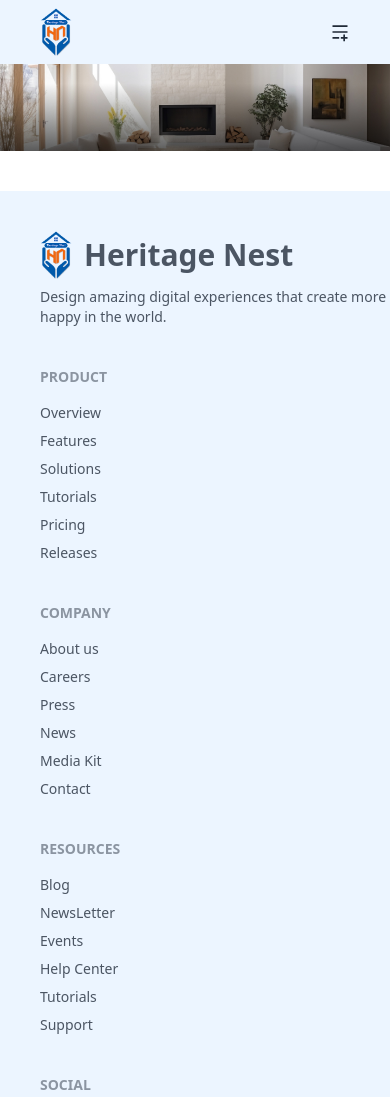
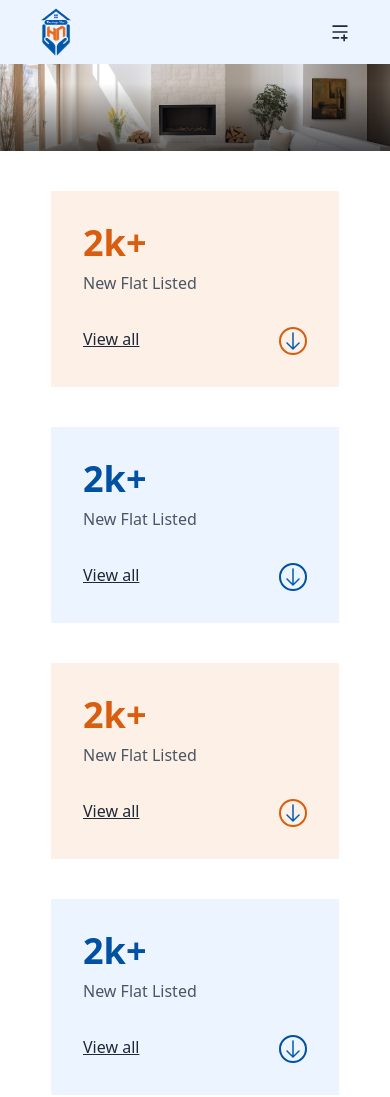
Before and after one commit to alzabid/Heritage-Nest, a React (Vite) app: page /about in a window 390 px wide. Shown: the top 1097 px of the page. Built offline with nearby package versions, Linux system fonts and the light colour scheme.

Commit message:
added about page

```diff
--- a/package.json
+++ b/package.json
@@ -17,7 +17,8 @@
     "react-helmet-async": "^2.0.4",
     "react-icons": "^5.1.0",
     "react-router-dom": "^6.23.0",
-    "sort-by": "^1.2.0"
+    "sort-by": "^1.2.0",
+    "swiper": "^11.1.1"
   },
   "devDependencies": {
     "@types/react": "^18.2.66",
--- /dev/null
+++ b/src/Components/Reviews.jsx
@@ -0,0 +1,100 @@
+
+
+const Reviews = () => {
+    return (
+      <div className="flex flex-col md:flex-row gap-6 justify-center">
+        {/* 1 */}
+        <div className="card-body max-w-[592px] space-y-5 bg-[#ECF5FF]">
+          <div className="rating rating-md flex gap-3 items-center justify-center">
+            <input
+              type="radio"
+              name="rating-7"
+              className="mask mask-star-2 bg-[#FEC84B]"
+            />
+            <input
+              type="radio"
+              name="rating-7"
+              className="mask mask-star-2 bg-[#FEC84B]"
+            />
+            <input
+              type="radio"
+              name="rating-7"
+              className="mask mask-star-2 bg-[#FEC84B]"
+            />
+            <input
+              type="radio"
+              name="rating-7"
+              className="mask mask-star-2 bg-[#FEC84B]"
+              checked
+            />
+            <input
+              type="radio"
+              name="rating-7"
+              className="mask mask-star-2 bg-[#FEC84B]"
+            />
+          </div>
+          <p className="text-gray-600 text-center">
+            "The level of security provided by CypherPlay is unmatched. I feel
+            confident using my card for both everyday purchases and travel. It's
+            the peace of mind I was looking for."
+          </p>
+          <div className=" mt-6 flex flex-col justify-center items-center ">
+            <div className="avatar">
+              <div className="border-2 rounded-full border-[#D95D0F]">
+                <img src="/public/image/review1.png" />
+              </div>
+            </div>
+            <p className="text-2xl font-semibold">Tony Stark</p>
+            <p>Marketing manager, XYZ</p>
+          </div>
+        </div>
+        {/* 2 */}
+        <div className="card-body max-w-[592px] space-y-5 bg-[#ECF5FF]">
+          <div className="rating rating-md flex gap-3 items-center justify-center">
+            <input
+              type="radio"
+              name="rating-7"
+              className="mask mask-star-2 bg-[#FEC84B]"
+            />
+            <input
+              type="radio"
+              name="rating-7"
+              className="mask mask-star-2 bg-[#FEC84B]"
+            />
+            <input
+              type="radio"
+              name="rating-7"
+              className="mask mask-star-2 bg-[#FEC84B]"
+              checked
+            />
+            <input
+              type="radio"
+              name="rating-7"
+              className="mask mask-star-2 bg-[#FEC84B]"
+            />
+            <input
+              type="radio"
+              name="rating-7"
+              className="mask mask-star-2 bg-[#FEC84B]"
+            />
+          </div>
+          <p className="text-gray-600 text-center">
+            "The level of security provided by CypherPlay is unmatched. I feel
+            confident using my card for both everyday purchases and travel. It's
+            the peace of mind I was looking for."
+          </p>
+          <div className=" mt-6 flex flex-col justify-center items-center ">
+            <div className="avatar">
+              <div className="border-2 rounded-full border-[#D95D0F]">
+                <img src="/public/image/review2.png" />
+              </div>
+            </div>
+            <p className="text-2xl font-semibold">Tony Stark</p>
+            <p>Marketing manager, XYZ</p>
+          </div>
+        </div>
+      </div>
+    );
+};
+
+export default Reviews;
--- a/src/Pages/About.jsx
+++ /dev/null
@@ -1,11 +0,0 @@
-
-
-const About = () => {
-    return (
-        <div>
-            <img className="w-full object-cover object-center" src="/public/image/about.jpg" alt="" />
-        </div>
-    );
-};
-
-export default About;
--- /dev/null
+++ b/src/Pages/About/About.jsx
@@ -0,0 +1,28 @@
+import Reviews from "../../Components/Reviews";
+import Booking from "./Booking";
+import Cards from "./Cards";
+import Team from "./Team";
+
+const About = () => {
+  return (
+    <>
+      <img
+        className="w-full object-cover object-center"
+        src="/public/image/about.jpg"
+        alt=""
+      />
+      <div className="max-w-7xl mx-auto">
+        <Cards />
+        <p className="text-3xl font-bold mb-8">
+          Discover the Faces Behind Our Success
+        </p>
+        <Team />
+        <Booking/>
+        <p className="text-3xl font-bold mb-8 text-center">Testimonials</p>
+        <Reviews/>
+      </div>
+    </>
+  );
+};
+
+export default About;
--- /dev/null
+++ b/src/Pages/About/Booking.jsx
@@ -0,0 +1,29 @@
+
+
+const Booking = () => {
+    return (
+      <div className="flex flex-col md:flex-row gap-10 lg:gap-36 justify-between items-center my-10">
+        <div className="flex flex-col items-center md:items-start max-w-[700px]">
+          <p className=" text-center md:text-start text-xl ">
+            --- Meet the Team For Book Consultation
+          </p>
+          <h1 className="  text-center md:text-start text-3xl font-bold my-3 ">
+            Meet the stewards of your heritage journey
+          </h1>
+          <p className="  text-center md:text-start">
+            each member an embodiment of expertise and warmth, dedicated to
+            guiding you home, <br /> every step of the way.
+          </p>
+          <button className="px-4 py-2 mt-6 md:mt-20 text-white bg-[#0059B1]">
+            Booking Consultation Now
+          </button>
+        </div>
+
+        <div className="">
+          <img src="/public/image/about4.jpg" alt="" />
+        </div>
+      </div>
+    );
+};
+
+export default Booking;
--- /dev/null
+++ b/src/Pages/About/Cards.jsx
@@ -0,0 +1,74 @@
+
+
+const Cards = () => {
+    return (
+      <div className="">
+        <div className="flex justify-center items-center">
+          <div className="grid grid-cols-1 md:grid-cols-2 lg:grid-cols-4 gap-10 my-10">
+            {/* 1 */}
+            <div className="card-body w-72 bg-[#FDF0E7]">
+              <h1 className="text-4xl font-bold text-[#D95D0F]">2k+</h1>
+              <p className="text-gray-600">New Flat Listed</p>
+              <div className=" mt-6 flex justify-between">
+                <p className="cursor-pointer">
+                  <u> View all</u>
+                </p>
+                <div className="avatar">
+                  <div className="border-2 rounded-full border-[#D95D0F]">
+                    <img src="/public/icon/arrow.png" />
+                  </div>
+                </div>
+              </div>
+            </div>
+            {/* 2 */}
+            <div className="card-body w-72 bg-[#ECF5FF]">
+              <h1 className="text-4xl font-bold text-[#0051A1]">2k+</h1>
+              <p className="text-gray-600">New Flat Listed</p>
+              <div className=" mt-6 flex justify-between">
+                <p className="cursor-pointer">
+                  <u> View all</u>
+                </p>
+                <div className="avatar">
+                  <div className="border-2 rounded-full border-[#0051A1]">
+                    <img src="/public/icon/arrow.png" />
+                  </div>
+                </div>
+              </div>
+            </div>
+            {/* 3 */}
+            <div className="card-body w-72 bg-[#FDF0E7]">
+              <h1 className="text-4xl font-bold text-[#D95D0F]">2k+</h1>
+              <p className="text-gray-600">New Flat Listed</p>
+              <div className=" mt-6 flex justify-between">
+                <p className="cursor-pointer">
+                  <u> View all</u>
+                </p>
+                <div className="avatar">
+                  <div className="border-2 rounded-full border-[#D95D0F]">
+                    <img src="/public/icon/arrow.png" />
+                  </div>
+                </div>
+              </div>
+            </div>
+            {/* 4 */}
+            <div className="card-body w-72 bg-[#ECF5FF]">
+              <h1 className="text-4xl font-bold text-[#0051A1]">2k+</h1>
+              <p className="text-gray-600">New Flat Listed</p>
+              <div className=" mt-6 flex justify-between">
+                <p className="cursor-pointer">
+                  <u> View all</u>
+                </p>
+                <div className="avatar">
+                  <div className="border-2 rounded-full border-[#0051A1]">
+                    <img src="/public/icon/arrow.png" />
+                  </div>
+                </div>
+              </div>
+            </div>
+          </div>
+        </div>
+      </div>
+    );
+};
+
+export default Cards;
--- /dev/null
+++ b/src/Pages/About/Team.jsx
@@ -0,0 +1,53 @@
+import { Swiper, SwiperSlide } from "swiper/react";
+import "swiper/css";
+import "swiper/css/navigation";
+import "swiper/css/pagination";
+import "swiper/css/effect-fade";
+import {
+  Autoplay,
+  EffectFade,
+  Navigation,
+  Pagination,
+  Keyboard,
+} from "swiper/modules";
+
+const Team = () => {
+  return (
+    <>
+      <Swiper
+        slidesPerView={3}
+        spaceBetween={65}
+        loop={true}
+        centeredSlides={true}
+        autoplay={{
+          delay: 2500,
+          disableOnInteraction: false,
+        }}
+        pagination={{
+          clickable: true,
+        }}
+        navigation={true}
+        keyboard={true}
+        modules={[Autoplay, EffectFade, Navigation, Pagination, Keyboard]}
+        className=" "
+      >
+        <SwiperSlide>
+         <img src="/public/image/member1.jpg" alt="" />
+        </SwiperSlide>
+        <SwiperSlide>
+         <img src="/public/image/member2.jpg" alt="" />
+        </SwiperSlide>
+        <SwiperSlide>
+         <img src="/public/image/member3.jpg" alt="" />
+        </SwiperSlide>
+        <SwiperSlide>
+         <img src="/public/image/member3.jpg" alt="" />
+        </SwiperSlide>
+
+
+      </Swiper>
+    </>
+  );
+};
+
+export default Team;
--- a/src/Router/Router.jsx
+++ b/src/Router/Router.jsx
@@ -2,7 +2,7 @@ import { createBrowserRouter } from "react-router-dom";
 import Home from "../Pages/Home";
 import Layout from "../Layout";
 import ErrorPage from "../Pages/ErrorPage";
-import About from "../Pages/About";
+import About from "../Pages/About/About";
 
 const Router = createBrowserRouter([
   {
```
Also changed, not shown: public/icon/arrow.png (added), 1 other file (tests, documents, lock files or other folders).
